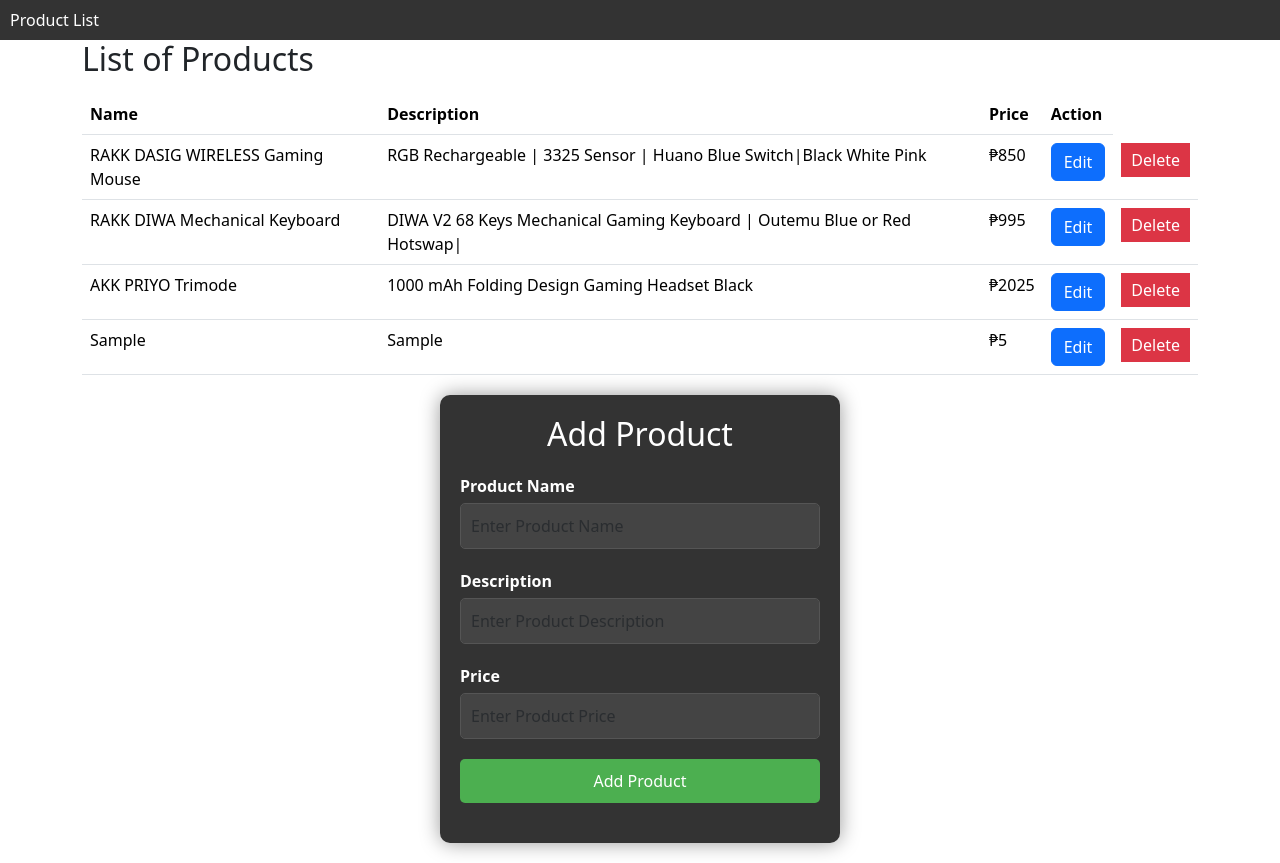
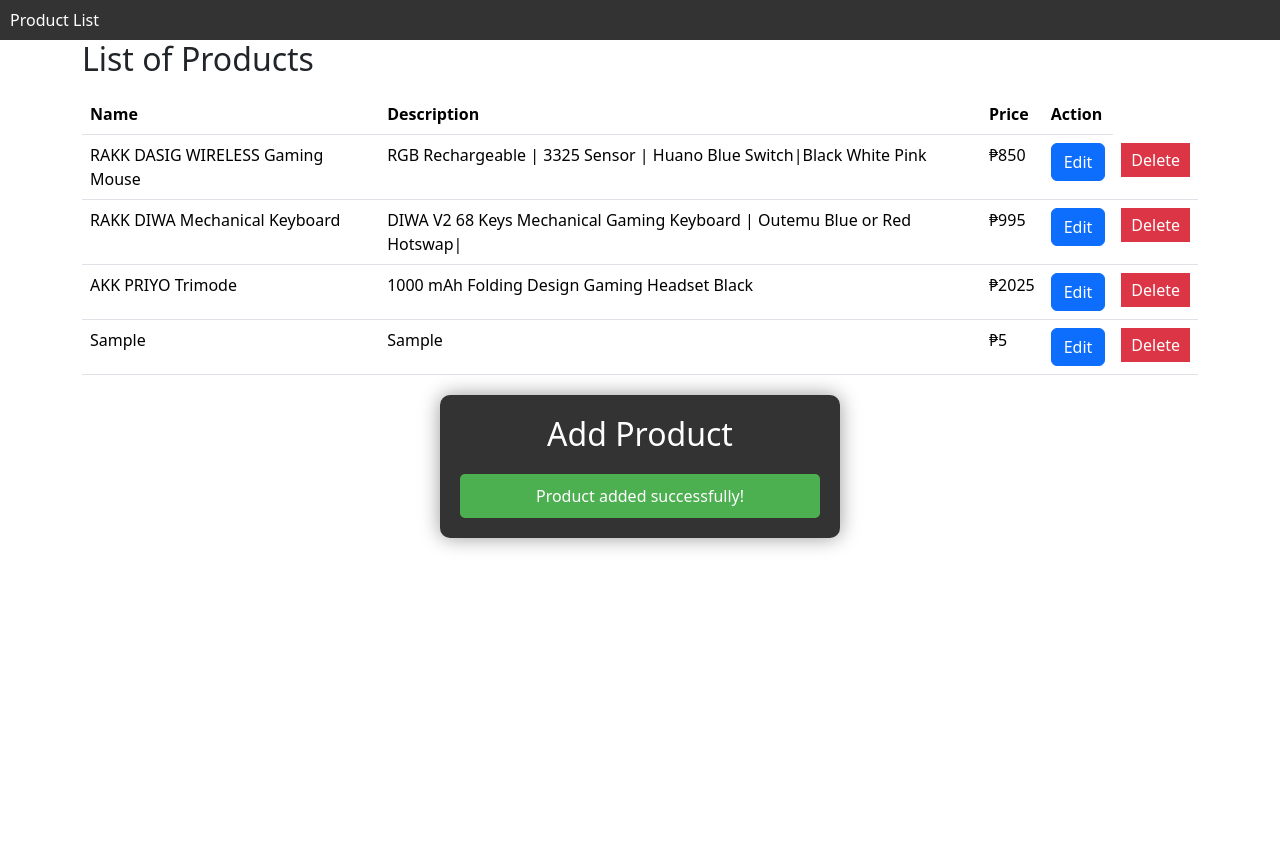
Before and after one commit to gelvi/Crud-App-Activity-2, a Vue app: page / in a window 1280 px wide. Both pictures are taken after typing "Sample", "Sample", "5" into the empty fields and a click on the button "Add Product". After the commit the page ends 800 px from the top, so only its background shows below. Built offline with nearby package versions, Linux system fonts and the light colour scheme.

Commit message:
Adds an animation when  an item added successfully

```diff
--- a/src/components/AddProduct.vue
+++ b/src/components/AddProduct.vue
@@ -1,7 +1,8 @@
 <template>
   <div class="add-product-container">
     <h2>Add Product</h2>
-    <form @submit.prevent="addProduct" class="add-product-form">
+    <transition name="fade">
+      <form v-if="!isAdding" @submit.prevent="addProduct" class="add-product-form">
         <div class="form-group">
           <label for="name">Product Name</label>
           <input type="text" id="name" v-model="name" class="form-control" placeholder="Enter Product Name" required>
@@ -18,6 +19,8 @@
           <button type="submit" class="btn-submit">Add Product</button>
         </div>
       </form>
+    </transition>
+      <div v-if="isAdding" class="add-product-message">Product added successfully!</div>
   </div>
 </template>
 
@@ -25,6 +28,7 @@
 export default {
   data() {
     return {
+      isAdding: false,
       name: '',
       description: '',
       price: ''
@@ -48,8 +52,10 @@ export default {
       this.description = '';
       this.price = '';
 
-      // Optionally, you can add a message or toast here to indicate success
-      console.log('Product added successfully!');
+      this.isAdding = true; // Show success message
+      setTimeout(() => {
+        this.isAdding = false; // Reset after 3 seconds
+      }, 3000);
     }
   }
 };
@@ -112,4 +118,19 @@ export default {
 .add-product-form .btn-submit:hover {
   background-color: #45a049;
 }
+
+.fade-enter-active, .fade-leave-active {
+  transition: opacity 1.5s;
+}
+.fade-enter, .fade-leave-to {
+  opacity: 0;
+}
+.add-product-message {
+  margin-top: 20px;
+  padding: 10px;
+  background-color: #4caf50;
+  color: #fff;
+  border-radius: 5px;
+  text-align: center;
+}
 </style>
--- a/src/store/store.js
+++ b/src/store/store.js
@@ -17,8 +17,12 @@ export const store = new Vuex.Store({
         ...product
       });
       state.nextProductId++;
+    },
+    removeProduct(state, productId) {
+      state.products = state.products.filter(product => product.id !== productId);
     }
   },
+
   actions: {
     addProduct({ commit }, product) {
       commit('addProduct', product);
```
Lines whose indentation alone changed are shown as unchanged.
